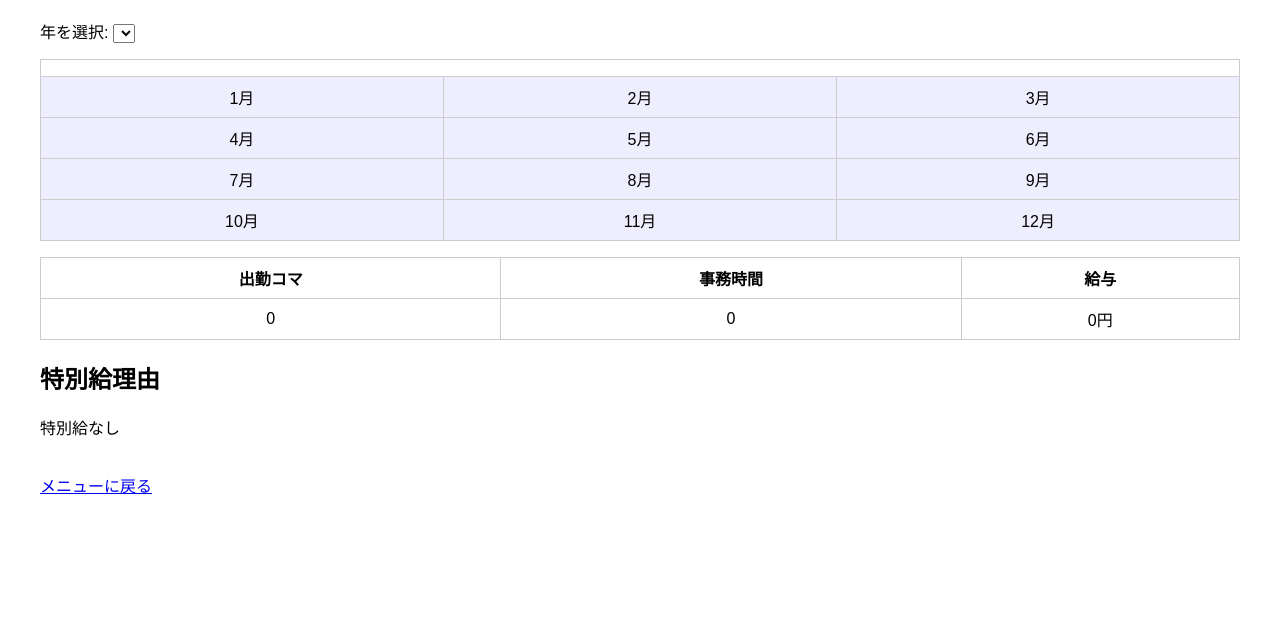
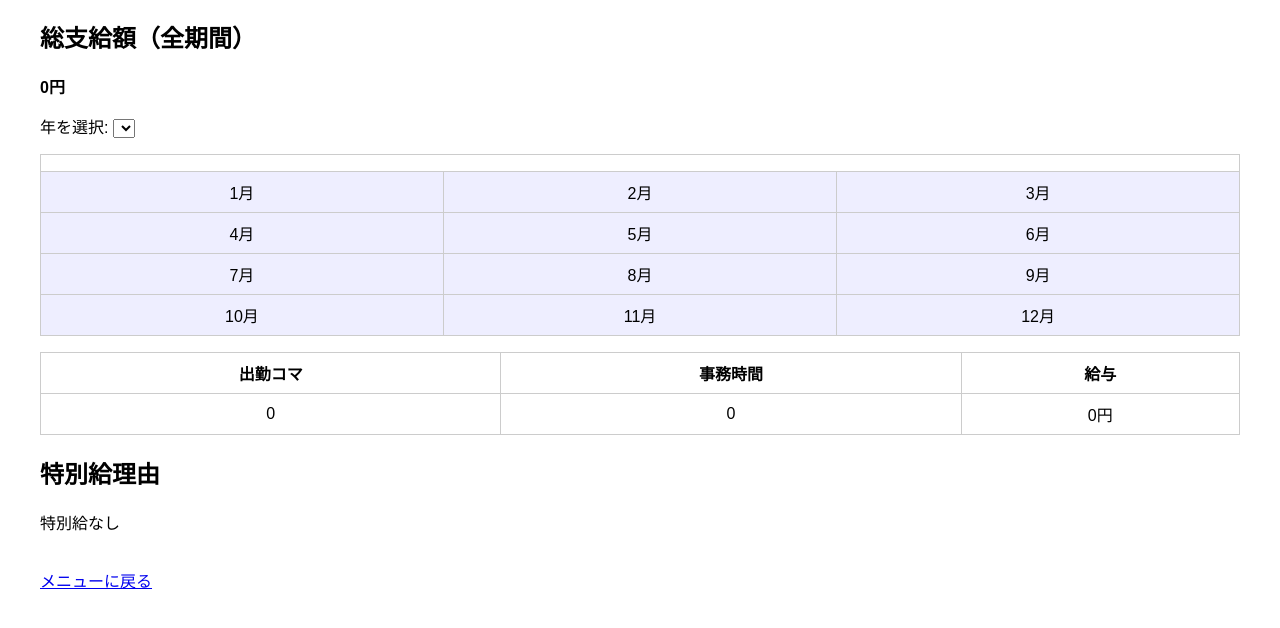
Before and after one commit to Yuya-96/attendance_system, a plain HTML site: page salary.html in a window 1280 px wide. Both pictures are taken after a click on the element "1月". Shown: the part 110-738 px from the top of the page. Drawn offline with Linux system fonts and the light colour scheme.

Commit message:
Update salary.html

```diff
--- a/salary.html
+++ b/salary.html
@@ -13,13 +13,21 @@
 </head>
 <body>
   <h1>給与確認</h1>
+
+  <!-- 総支給額の表示 -->
+  <h2>総支給額（全期間）</h2>
+  <div id="total-salary-display"></div>
+
   <label>年を選択:
     <select id="year-select"></select>
   </label>
+
   <div id="month-picker"></div>
   <div id="salary-display"></div>
+
   <h2>特別給理由</h2>
   <div id="special-reasons-list"></div>
+
   <br>
   <a href="index.html">メニューに戻る</a>
 
@@ -30,7 +38,6 @@
     const yearSelect = document.getElementById('year-select');
     const months = ['1月','2月','3月','4月','5月','6月','7月','8月','9月','10月','11月','12月'];
 
-    // 勤怠データから入力のあった年を取得
     function getYearsWithData() {
       const data = JSON.parse(localStorage.getItem('attendance') || '[]');
       const years = new Set();
@@ -41,7 +48,6 @@
       return Array.from(years).sort();
     }
 
-    // 年のプルダウンを動的に更新
     function updateYearSelect() {
       const years = getYearsWithData();
       yearSelect.innerHTML = '';
@@ -51,19 +57,15 @@
         option.textContent = year;
         yearSelect.appendChild(option);
       });
-
-      // デフォルトで今年の年を選択
       if (years.includes(new Date().getFullYear().toString())) {
         yearSelect.value = new Date().getFullYear();
       }
-      renderMonthPicker();  // 年変更時に月ピッカーも更新
+      renderMonthPicker();
     }
 
-    // 年変更時に月ピッカーを再描画
     yearSelect.addEventListener('change', renderMonthPicker);
-    updateYearSelect();  // 初期表示時に更新
+    updateYearSelect();
 
-    // 月選択ピッカーの作成
     function renderMonthPicker() {
       const selectedYear = yearSelect.value;
       monthPicker.innerHTML = '';
@@ -90,14 +92,13 @@
       monthPicker.appendChild(table);
     }
 
-    // 月ごとの給与表示
     function showSalary(month) {
       const data = JSON.parse(localStorage.getItem('attendance') || '[]');
       const filtered = data.filter(row => row.date.startsWith(month));
 
       let totalPeriods = 0;
       let totalMinutes = 0;
-      let totalSpecial = 0;  // 特別給の合計
+      let totalSpecial = 0;
       const specialReasons = [];
 
       filtered.forEach(row => {
@@ -132,6 +133,34 @@
         ? `<ul>${specialReasons.map(reason => `<li>${reason}</li>`).join('')}</ul>`
         : `<p>特別給なし</p>`;
     }
+
+    // 総支給額（全期間分）を表示
+    function showTotalSalary() {
+      const data = JSON.parse(localStorage.getItem('attendance') || '[]');
+
+      let totalPeriods = 0;
+      let totalMinutes = 0;
+      let totalSpecial = 0;
+
+      data.forEach(row => {
+        totalPeriods += (row.periods || []).length;
+        totalMinutes += row.officeMinutes || 0;
+        totalSpecial += parseInt(row.specialAmount || '0', 10);
+      });
+
+      let salary = 0;
+      if (totalPeriods === 6) {
+        salary = (5 * 2183) + (1 * 2729) + (totalMinutes * 18) + totalSpecial;
+      } else {
+        salary = totalPeriods * 2183 + totalMinutes * 18 + totalSpecial;
+      }
+
+      document.getElementById('total-salary-display').innerHTML =
+        `<p><strong>${salary.toLocaleString()}円</strong></p>`;
+    }
+
+    // 初期表示時に実行
+    showTotalSalary();
   </script>
 </body>
 </html>
```
